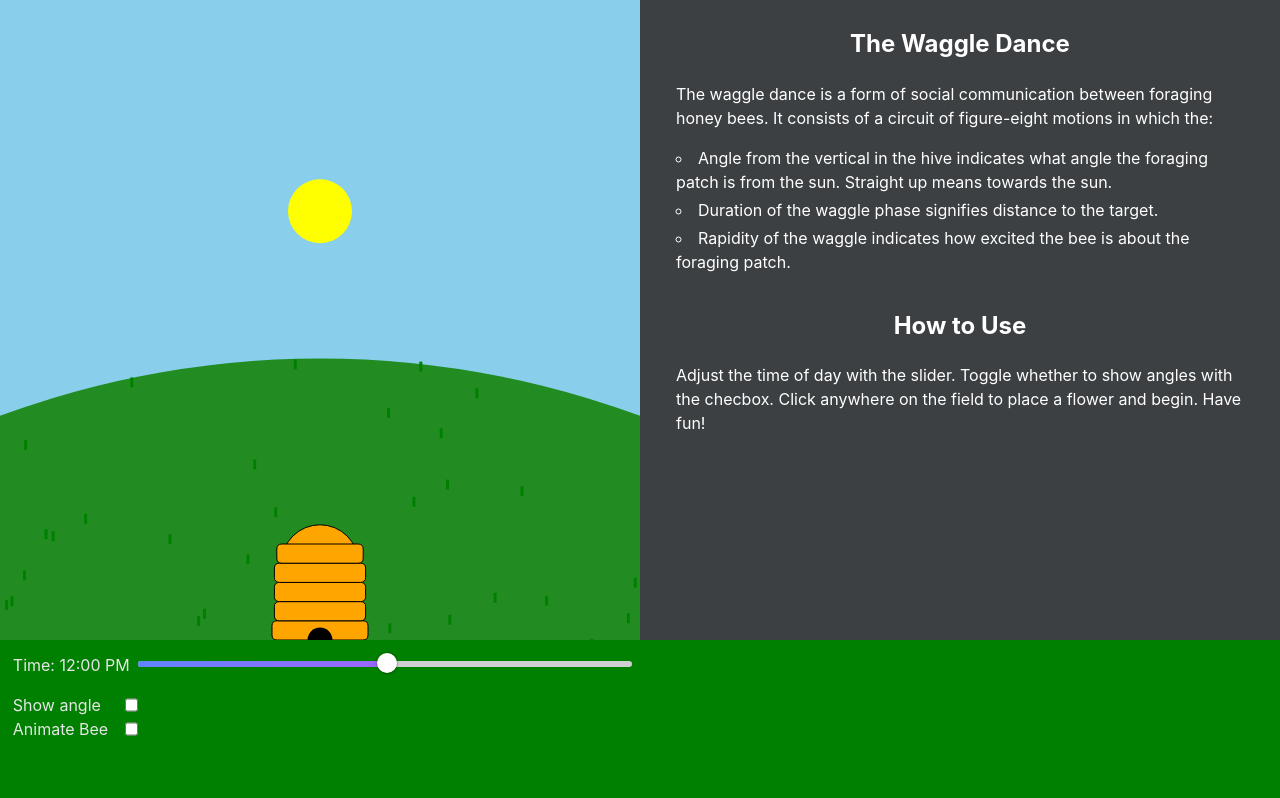
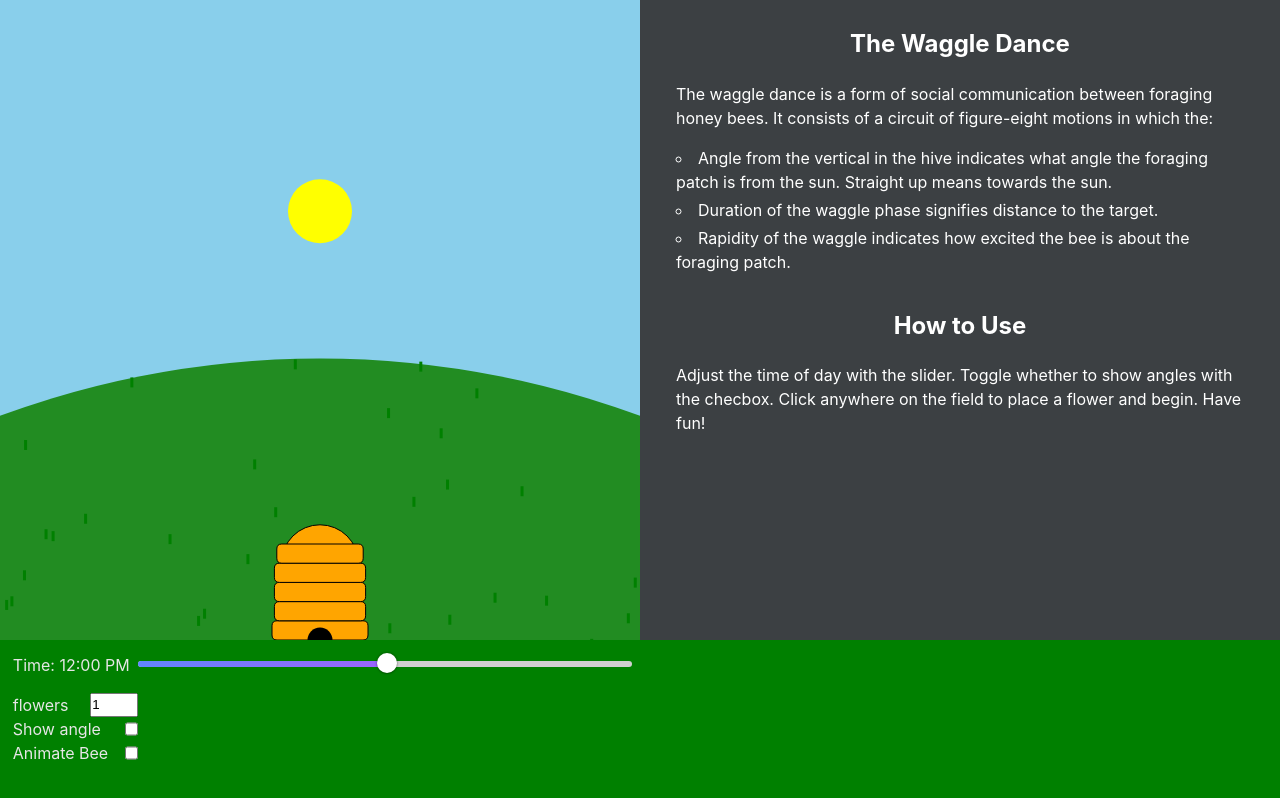
Before and after one commit to gckirchoff/bee-dance, a Svelte app: page / in a window 1280 px wide. Built offline with nearby package versions, Linux system fonts and the light colour scheme.

Commit message:
Added flower amount input

```diff
--- a/src/App.svelte
+++ b/src/App.svelte
@@ -7,6 +7,7 @@
   import type { Vector } from './utils/draw/agents/Vector';
   import { minsToTime } from './utils/general';
 
+  let flowerAmount = 1;
   let timeInMins = 720;
   let showAngle = false;
   let animateBee = false;
@@ -65,7 +66,7 @@
   </section>
   <section class="lower">
     <div class="inputs-container">
-      <div class="time-input-container">
+      <div class="range-input-container">
         <label for="time-input">Time: {minsToTime(timeInMins)}</label>
         <Range
           on:change={updateTime}
@@ -75,6 +76,10 @@
           showTooltip={false}
           id="time-input"
         />
+      </div>
+      <div class="flower-amount-input-container">
+        <label for="flower-amount">flowers</label>
+        <input type="number" class="flower-amount-input" bind:value={flowerAmount} min={1} max={5} />
       </div>
       <div class="check-boxes-container">
         <div class="check-box-container">
@@ -126,10 +131,21 @@
     color: rgb(230, 230, 230);
   }
 
-  .time-input-container {
+  .range-input-container {
     display: flex;
     width: 50%;
     margin-bottom: 1rem;
+  }
+
+  .flower-amount-input-container {
+    width: max(10%, 7rem);
+    display: flex;
+    justify-content: space-between;
+    gap: 1rem;
+  }
+
+  .flower-amount-input {
+    width: 3rem;
   }
 
   .canvas-container {
```
